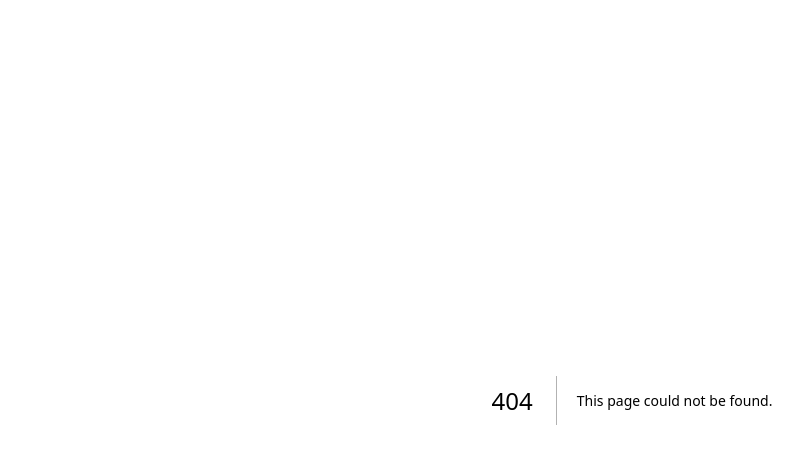
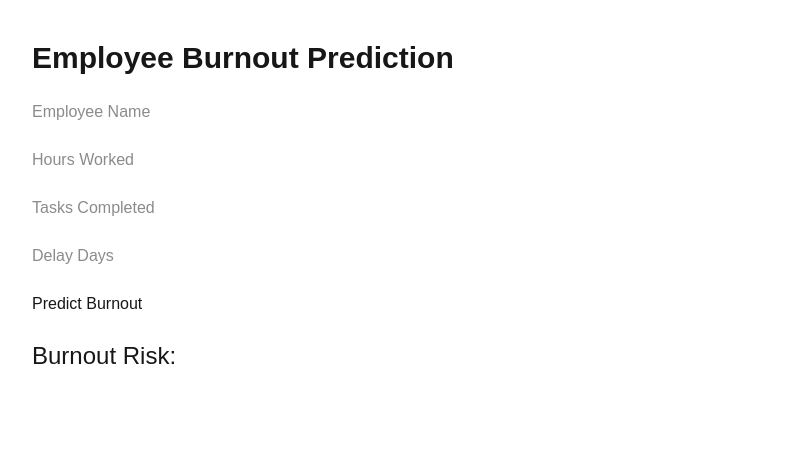
Before and after one commit to Keerthireddy585/ai-workforce-risk-system, a Next.js app in the folder frontend/: page /predict-burnout in a window 1280 px wide. Before the commit this address had no page. Shown: the top 464 px of the page, without its empty margins (8-811 px from the left). Built offline with nearby package versions, Linux system fonts and the light colour scheme.

Commit message:
Add role selection

```diff
--- a/frontend/app/dashboard/page.tsx
+++ b/frontend/app/dashboard/page.tsx
@@ -42,7 +42,8 @@ export default function DashboardPage() {
      axios
        .get(
         //  "http://127.0.0.1:8000/bottleneck-detection"
-        "https://ai-workforce-risk-system.onrender.com/bottleneck-detection"
+        // "https://ai-workforce-risk-system.onrender.com/bottleneck-detection"
+        `${process.env.NEXT_PUBLIC_API_URL}/bottleneck-detection`
        )
        .then((response) => {
 
--- a/frontend/app/employee-list/page.tsx
+++ b/frontend/app/employee-list/page.tsx
@@ -46,7 +46,8 @@ export default function EmployeeListPage() {
 
   const response = await axios.get(
     // "https://ai-workforce-risk-system.onrender.com/employees"
-    "http://127.0.0.1:8000/employees"
+    `${process.env.NEXT_PUBLIC_API_URL}/employees`
+    // "http://127.0.0.1:8000/employees"
   )
 
   setEmployees(response.data)
@@ -61,7 +62,8 @@ export default function EmployeeListPage() {
     axios
       .get(
         // "https://ai-workforce-risk-system.onrender.com/employees"
-        "http://127.0.0.1:8000/employees"
+        // "http://127.0.0.1:8000/employees"
+        `${process.env.NEXT_PUBLIC_API_URL}/employees`
       )
       .then((response) => {
 
--- a/frontend/app/login/page.tsx
+++ b/frontend/app/login/page.tsx
@@ -6,18 +6,27 @@ import { useState } from "react"
 export default function LoginPage() {
 
   const [token, setToken] = useState("")
+  const [role, setRole] = useState("Manager")
 
 
   const handleLogin = async () => {
 
     const response = await axios.post(
-      `${process.env.NEXT_PUBLIC_API_URL}/login`
+      `${process.env.NEXT_PUBLIC_API_URL}/login`,
+      {
+        role: role
+      }
     )
 
      localStorage.setItem(
     "token",
     response.data.access_token
   )
+
+  localStorage.setItem(
+  "role",
+  response.data.role
+)
 
   window.location.href = "/dashboard"
   }
@@ -33,6 +42,15 @@ export default function LoginPage() {
           Workforce Login
         </h1>
 
+        <select
+          value={role}
+          onChange={(e) => setRole(e.target.value)}
+          className="border p-2 rounded w-full mb-4"
+        >
+          <option value="Admin">Admin</option>
+          <option value="Manager">Manager</option>
+          <option value="Employee">Employee</option>
+        </select>
 
         <button
           onClick={handleLogin}
--- /dev/null
+++ b/frontend/app/predict-burnout/page.tsx
@@ -0,0 +1,92 @@
+"use client"
+
+import { useState } from "react"
+import axios from "axios"
+
+export default function EmployeePage() {
+
+  const [name, setName] = useState("")
+
+  const [hours, setHours] = useState("")
+
+  const [tasks, setTasks] = useState("")
+
+  const [delays, setDelays] = useState("")
+
+  const [result, setResult] = useState("")
+
+  const predict = async () => {
+
+    const response = await axios.post(
+
+      `${process.env.NEXT_PUBLIC_API_URL}/predict-burnout`,
+
+      {
+
+        name,
+
+        hours_worked: Number(hours),
+
+        tasks_completed: Number(tasks),
+
+        delay_days: Number(delays)
+
+      }
+
+    )
+
+    setResult(response.data.burnout_risk)
+
+  }
+
+  return (
+
+    <main className="p-10">
+
+      <h1 className="text-3xl font-bold mb-6">
+
+        Employee Burnout Prediction
+
+      </h1>
+
+      <input
+        placeholder="Employee Name"
+        onChange={(e) => setName(e.target.value)}
+      />
+
+      <br /><br />
+
+      <input
+        placeholder="Hours Worked"
+        onChange={(e) => setHours(e.target.value)}
+      />
+
+      <br /><br />
+
+      <input
+        placeholder="Tasks Completed"
+        onChange={(e) => setTasks(e.target.value)}
+      />
+
+      <br /><br />
+
+      <input
+        placeholder="Delay Days"
+        onChange={(e) => setDelays(e.target.value)}
+      />
+
+      <br /><br />
+
+      <button onClick={predict}>
+        Predict Burnout
+      </button>
+
+      <h2 className="mt-6 text-2xl">
+
+        Burnout Risk: {result}
+
+      </h2>
+
+    </main>
+  )
+}
--- a/frontend/components/EmployeeHistoryChart.tsx
+++ b/frontend/components/EmployeeHistoryChart.tsx
@@ -2,6 +2,15 @@
 
 import { useEffect, useState } from "react"
 import axios from "axios"
+import {
+  LineChart,
+  Line,
+  XAxis,
+  YAxis,
+  CartesianGrid,
+  Tooltip,
+  ResponsiveContainer
+} from "recharts"
 
 export default function EmployeeHistoryChart() {
 
@@ -24,15 +33,25 @@ export default function EmployeeHistoryChart() {
     axios
       .get(
         // "http://127.0.0.1:8000/employee-history/12"
-        "https://ai-workforce-risk-system.onrender.com/employee-history/13"
+        // "https://ai-workforce-risk-system.onrender.com/employee-history/13"
+        `${process.env.NEXT_PUBLIC_API_URL}/employee-history/13`
       )
       .then((response) => {
 
-        console.log("History Response:")
-        console.log(response.data)
+        // console.log("History Response:")
+        // console.log(response.data)
 
+        console.log(response.data.history)
+
+        const historywithRecord =
+          response.data.history.map(
+            (item: any, index:number) => ({
+                ...item,
+                record: 'Record ${index + 1}'
+            })
+          )
         setHistory(
-          response.data.history
+          historywithRecord
         )
 
       })
@@ -45,6 +64,8 @@ export default function EmployeeHistoryChart() {
 
   }, [])
 
+  console.log("History Data:", history)
+
   return (
 
     <div>
@@ -53,11 +74,56 @@ export default function EmployeeHistoryChart() {
         Employee Risk History
       </h2>
 
-      <p>
+
+
+      <p className="mb-4">
         Records Found: {history.length}
       </p>
 
-      {history.map((record, index) => (
+      {/* <pre>
+        {JSON.stringify(history, null, 2)}
+      </pre> */}
+
+      <ResponsiveContainer
+        width="100%"
+        height={300}
+      >
+
+        <LineChart
+          width={500}
+          height={300}
+          data={history}>
+
+          <CartesianGrid strokeDasharray="3 3" />
+
+          <XAxis dataKey="record" />
+
+          <YAxis domain={[-100, 100]} />
+
+          <Tooltip
+            formatter={(value, name) => [value, name]}
+          />
+
+          <Line
+              type="linear"
+              dataKey="risk_score"
+              stroke="#2563eb"
+              strokeWidth={4}
+              dot={{ r: 6 }}
+              activeDot={{ r: 8 }}
+          />
+
+          <Line
+            dataKey="productivity_score"
+            stroke="#22c55e"
+            strokeWidth={3}
+          />
+
+       </LineChart>
+
+     </ResponsiveContainer>
+
+      {/* {history.map((record, index) => (
 
         <div
           key={index}
@@ -81,7 +147,7 @@ export default function EmployeeHistoryChart() {
 
         </div>
 
-      ))}
+      ))} */}
 
     </div>
 
--- a/frontend/components/ProductivityChart.tsx
+++ b/frontend/components/ProductivityChart.tsx
@@ -38,7 +38,8 @@ export default function ProductivityChart() {
 
     axios
       .get(
-        "https://ai-workforce-risk-system.onrender.com/productivity-score"
+        // "https://ai-workforce-risk-system.onrender.com/productivity-score"
+        `${process.env.NEXT_PUBLIC_API_URL}/productivity-score`
       )
       .then((response) => {
 
```
